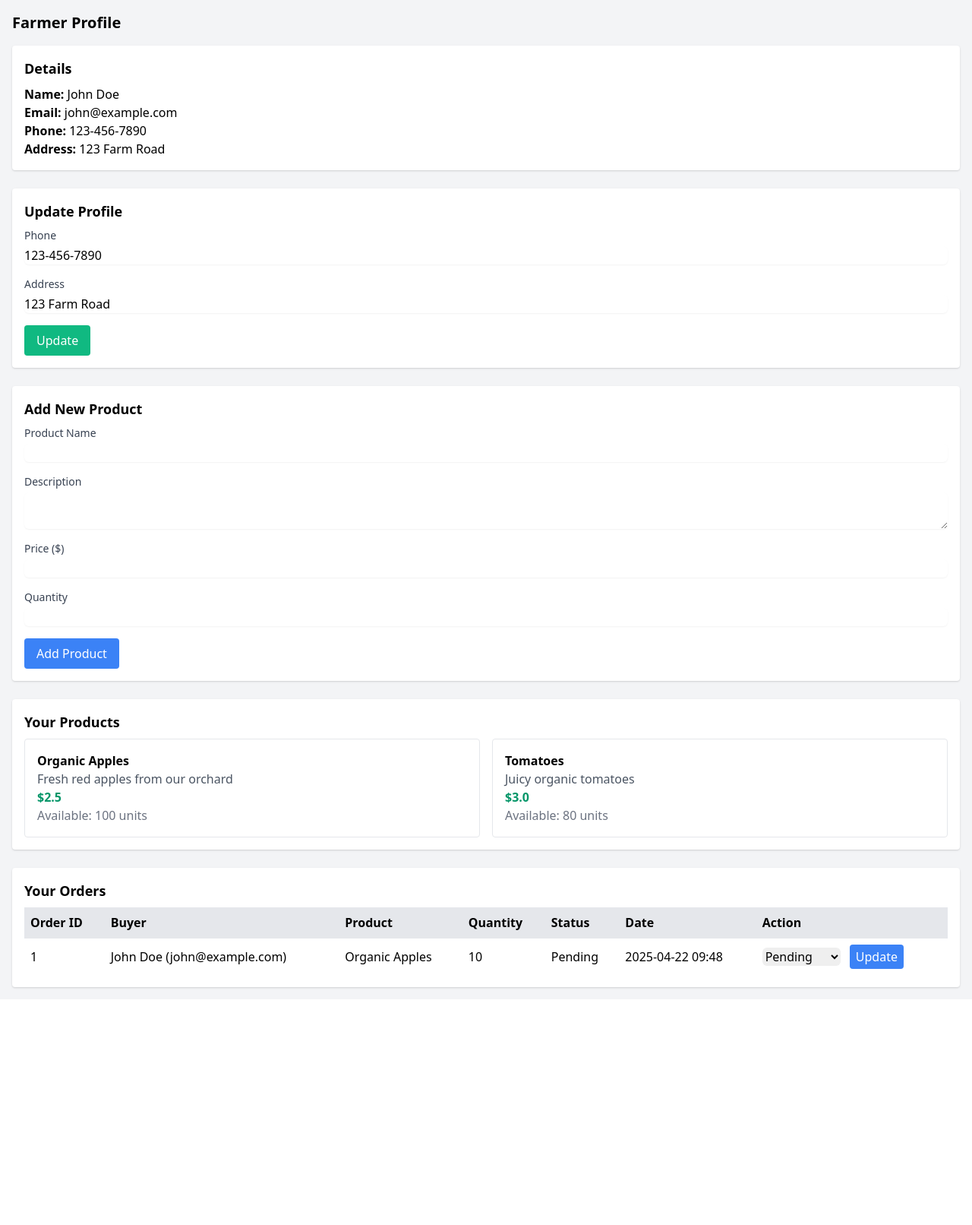
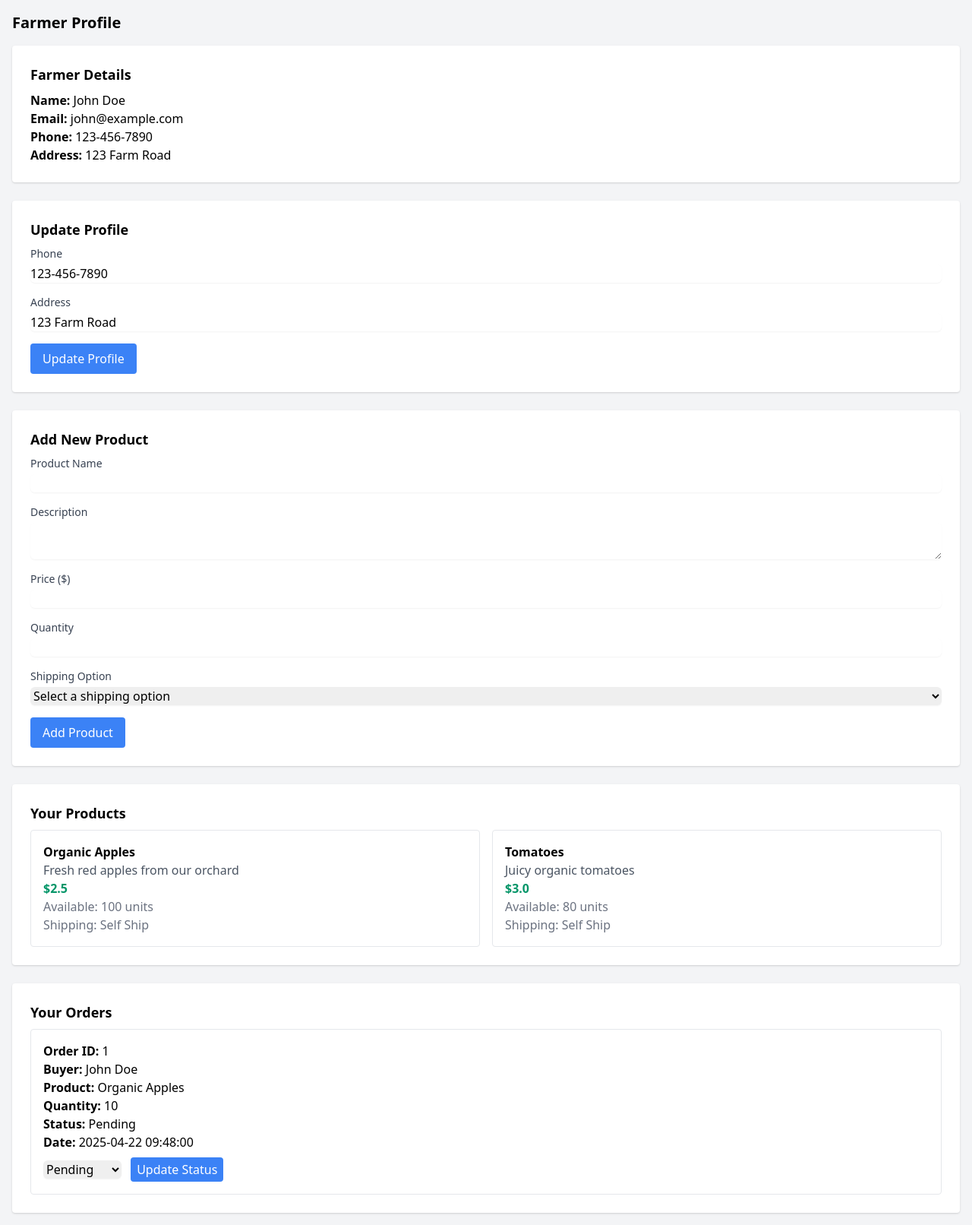
Before and after one commit to yash-goyal-0910/farm_cart, a Flask app: page /profile/1 in a window 1280 px wide. Shown: the part 96-1708 px from the top of the page at 76% size. Before the commit the page ends 1399 px from the top, so only its background shows below. Run offline with Flask 3, Linux system fonts and the light colour scheme; a user stored in the database is signed in.

Commit message:
added multiple shipping capabilities

```diff
--- a/app.py
+++ b/app.py
@@ -6,6 +6,7 @@ from datetime import datetime
 import os
 import logging
 from sqlalchemy.exc import OperationalError
+from sqlalchemy import or_
 
 # Configure logging
 logging.basicConfig(level=logging.INFO, format='%(asctime)s - %(levelname)s - %(message)s')
@@ -49,6 +50,7 @@ class Product(db.Model):
     price = db.Column(db.Float, nullable=False)
     quantity = db.Column(db.Integer, nullable=False)
     farmer_id = db.Column(db.Integer, db.ForeignKey('farmer.id'), nullable=False)
+    shipping_option = db.Column(db.String(50), nullable=False)
 
 class Order(db.Model):
     id = db.Column(db.Integer, primary_key=True)
@@ -77,9 +79,32 @@ except OperationalError as e:
 @app.route('/')
 def index():
     try:
-        products = Product.query.all()
-        logger.info(f"Retrieved {len(products)} products from database")
-        return render_template('index.html', products=products)
+        # Get search and filter parameters
+        search_query = request.args.get('search', '').strip()
+        farmer_filter = request.args.get('farmer', '').strip()
+
+        # Base query
+        query = Product.query
+
+        # Apply search filter (name or description)
+        if search_query:
+            search_term = f'%{search_query}%'
+            query = query.filter(or_(
+                Product.name.ilike(search_term),
+                Product.description.ilike(search_term)
+            ))
+
+        # Apply farmer filter
+        if farmer_filter:
+            query = query.join(Farmer).filter(Farmer.name.ilike(f'%{farmer_filter}%'))
+
+        products = query.all()
+
+        # Get all farmers for filter dropdown
+        farmers = Farmer.query.all()
+
+        logger.info(f"Retrieved {len(products)} products with search: '{search_query}', farmer: '{farmer_filter}'")
+        return render_template('index.html', products=products, farmers=farmers, search_query=search_query, farmer_filter=farmer_filter)
     except OperationalError as e:
         logger.error(f"Error querying products: {e}")
         return jsonify({'error': 'Database error, please try again later'}), 500
@@ -206,9 +231,14 @@ def add_product():
         description = data.get('description')
         price = data.get('price')
         quantity = data.get('quantity')
+        shipping_option = data.get('shipping_option')
 
-        if not all([name, price, quantity]):
-            flash('Name, price, and quantity are required', 'error')
+        if not all([name, price, quantity, shipping_option]):
+            flash('Name, price, quantity, and shipping option are required', 'error')
+            return redirect(url_for('profile', farmer_id=current_user.id))
+
+        if shipping_option not in ['Self Ship', 'Shiprocket']:
+            flash('Invalid shipping option', 'error')
             return redirect(url_for('profile', farmer_id=current_user.id))
 
         try:
@@ -226,11 +256,12 @@ def add_product():
             description=description,
             price=price,
             quantity=quantity,
-            farmer_id=current_user.id
+            farmer_id=current_user.id,
+            shipping_option=shipping_option
         )
         db.session.add(product)
         db.session.commit()
-        logger.info(f"Added product: {name} by farmer ID: {current_user.id}")
+        logger.info(f"Added product: {name} by farmer ID: {current_user.id} with shipping: {shipping_option}")
         flash('Product added successfully!', 'success')
         return redirect(url_for('profile', farmer_id=current_user.id))
     except Exception as e:
@@ -356,19 +387,23 @@ def update_farmer(farmer_id):
 def api_add_product():
     try:
         data = request.get_json()
-        if not data or not all(key in data for key in ['name', 'price', 'quantity']):
+        if not data or not all(key in data for key in ['name', 'price', 'quantity', 'shipping_option']):
             return jsonify({'error': 'Missing required fields'}), 400
+
+        if data['shipping_option'] not in ['Self Ship', 'Shiprocket']:
+            return jsonify({'error': 'Invalid shipping option'}), 400
 
         product = Product(
             name=data['name'],
             description=data.get('description'),
             price=data['price'],
             quantity=data['quantity'],
-            farmer_id=current_user.id
+            farmer_id=current_user.id,
+            shipping_option=data['shipping_option']
         )
         db.session.add(product)
         db.session.commit()
-        logger.info(f"Added product via API: {data['name']}")
+        logger.info(f"Added product via API: {data['name']} with shipping: {data['shipping_option']}")
         return jsonify({'message': 'Product added successfully', 'id': product.id}), 201
     except Exception as e:
         logger.error(f"Error adding product: {e}")
@@ -386,7 +421,8 @@ def get_products():
             'description': p.description,
             'price': p.price,
             'quantity': p.quantity,
-            'farmer': p.farmer.name if p.farmer else 'Unknown'
+            'farmer': p.farmer.name if p.farmer else 'Unknown',
+            'shipping_option': p.shipping_option
         } for p in products])
     except Exception as e:
         logger.error(f"Error retrieving products: {e}")
--- a/templates/profile.html
+++ b/templates/profile.html
@@ -3,7 +3,7 @@
 <head>
     <meta charset="UTF-8">
     <meta name="viewport" content="width=device-width, initial-scale=1.0">
-    <title>Farmer Profile - Farmers Market Platform</title>
+    <title>Profile - Farmers Market Platform</title>
     <link href="https://cdn.jsdelivr.net/npm/tailwindcss@2.2.19/dist/tailwind.min.css" rel="stylesheet">
 </head>
 <body class="bg-gray-100">
@@ -17,8 +17,6 @@
 
     <main class="container mx-auto p-4">
         <h2 class="text-xl font-semibold mb-4">Farmer Profile</h2>
-
-        <!-- Flash Messages -->
         {% with messages = get_flashed_messages(with_categories=true) %}
             {% if messages %}
                 {% for category, message in messages %}
@@ -30,8 +28,8 @@
         {% endwith %}
 
         <!-- Farmer Details -->
-        <div class="bg-white p-4 rounded shadow mb-6">
-            <h3 class="text-lg font-semibold mb-2">Details</h3>
+        <div class="bg-white p-6 rounded shadow mb-6">
+            <h3 class="text-lg font-semibold mb-2">Farmer Details</h3>
             <p><strong>Name:</strong> {{ farmer.name }}</p>
             <p><strong>Email:</strong> {{ farmer.email }}</p>
             <p><strong>Phone:</strong> {{ farmer.phone or 'Not provided' }}</p>
@@ -39,47 +37,55 @@
         </div>
 
         <!-- Update Profile Form -->
-        <div class="bg-white p-4 rounded shadow mb-6">
+        <div class="bg-white p-6 rounded shadow mb-6">
             <h3 class="text-lg font-semibold mb-2">Update Profile</h3>
-            <div class="space-y-4">
+            <form method="POST" action="{{ url_for('update_farmer', farmer_id=farmer.id) }}" class="space-y-4">
                 <div>
                     <label for="phone" class="block text-sm font-medium text-gray-700">Phone</label>
-                    <input type="text" id="phone" value="{{ farmer.phone or '' }}" class="mt-1 block w-full border-gray-300 rounded-md shadow-sm">
+                    <input type="text" id="phone" name="phone" value="{{ farmer.phone or '' }}" class="mt-1 block w-full border-gray-300 rounded-md shadow-sm">
                 </div>
                 <div>
                     <label for="address" class="block text-sm font-medium text-gray-700">Address</label>
-                    <input type="text" id="address" value="{{ farmer.address or '' }}" class="mt-1 block w-full border-gray-300 rounded-md shadow-sm">
+                    <input type="text" id="address" name="address" value="{{ farmer.address or '' }}" class="mt-1 block w-full border-gray-300 rounded-md shadow-sm">
                 </div>
-                <button onclick="updateProfile({{ farmer.id }})" class="bg-green-500 text-white px-4 py-2 rounded hover:bg-green-600">Update</button>
-            </div>
+                <button type="submit" class="bg-blue-500 text-white px-4 py-2 rounded hover:bg-blue-600">Update Profile</button>
+            </form>
         </div>
 
         <!-- Add Product Form -->
-        <div class="bg-white p-4 rounded shadow mb-6">
+        <div class="bg-white p-6 rounded shadow mb-6">
             <h3 class="text-lg font-semibold mb-2">Add New Product</h3>
-            <form method="POST" action="{{ url_for('add_product') }}">
-                <div class="mb-4">
+            <form method="POST" action="{{ url_for('add_product') }}" class="space-y-4">
+                <div>
                     <label for="name" class="block text-sm font-medium text-gray-700">Product Name</label>
                     <input type="text" id="name" name="name" required class="mt-1 block w-full border-gray-300 rounded-md shadow-sm">
                 </div>
-                <div class="mb-4">
+                <div>
                     <label for="description" class="block text-sm font-medium text-gray-700">Description</label>
                     <textarea id="description" name="description" class="mt-1 block w-full border-gray-300 rounded-md shadow-sm"></textarea>
                 </div>
-                <div class="mb-4">
+                <div>
                     <label for="price" class="block text-sm font-medium text-gray-700">Price ($)</label>
                     <input type="number" id="price" name="price" required step="0.01" min="0" class="mt-1 block w-full border-gray-300 rounded-md shadow-sm">
                 </div>
-                <div class="mb-4">
+                <div>
                     <label for="quantity" class="block text-sm font-medium text-gray-700">Quantity</label>
                     <input type="number" id="quantity" name="quantity" required min="0" class="mt-1 block w-full border-gray-300 rounded-md shadow-sm">
+                </div>
+                <div>
+                    <label for="shipping_option" class="block text-sm font-medium text-gray-700">Shipping Option</label>
+                    <select id="shipping_option" name="shipping_option" required class="mt-1 block w-full border-gray-300 rounded-md shadow-sm">
+                        <option value="" disabled selected>Select a shipping option</option>
+                        <option value="Self Ship">Self Ship</option>
+                        <option value="Shiprocket">Shiprocket</option>
+                    </select>
                 </div>
                 <button type="submit" class="bg-blue-500 text-white px-4 py-2 rounded hover:bg-blue-600">Add Product</button>
             </form>
         </div>
 
         <!-- Products -->
-        <div class="bg-white p-4 rounded shadow mb-6">
+        <div class="bg-white p-6 rounded shadow mb-6">
             <h3 class="text-lg font-semibold mb-2">Your Products</h3>
             {% if products %}
                 <div class="grid grid-cols-1 md:grid-cols-2 gap-4">
@@ -89,93 +95,47 @@
                             <p class="text-gray-600">{{ product.description or 'No description' }}</p>
                             <p class="text-green-600 font-bold">${{ product.price }}</p>
                             <p class="text-gray-500">Available: {{ product.quantity }} units</p>
+                            <p class="text-gray-500">Shipping: {{ product.shipping_option }}</p>
                         </div>
                     {% endfor %}
                 </div>
             {% else %}
-                <p class="text-gray-500">No products listed.</p>
+                <p class="text-gray-500">No products added yet.</p>
             {% endif %}
         </div>
 
         <!-- Orders -->
-        <div class="bg-white p-4 rounded shadow">
+        <div class="bg-white p-6 rounded shadow">
             <h3 class="text-lg font-semibold mb-2">Your Orders</h3>
             {% if orders %}
-                <table class="w-full text-left">
-                    <thead>
-                        <tr class="bg-gray-200">
-                            <th class="p-2">Order ID</th>
-                            <th class="p-2">Buyer</th>
-                            <th class="p-2">Product</th>
-                            <th class="p-2">Quantity</th>
-                            <th class="p-2">Status</th>
-                            <th class="p-2">Date</th>
-                            <th class="p-2">Action</th>
-                        </tr>
-                    </thead>
-                    <tbody>
+                <div class="space-y-4">
                     {% for order in orders %}
-                            <tr class="border-t">
-                                <td class="p-2">{{ order.id }}</td>
-                                <td class="p-2">{{ order.buyer_name }} ({{ order.buyer_email }})</td>
-                                <td class="p-2">{{ order.product.name }}</td>
-                                <td class="p-2">{{ order.quantity }}</td>
-                                <td class="p-2">{{ order.status }}</td>
-                                <td class="p-2">{{ order.order_date.strftime('%Y-%m-%d %H:%M') }}</td>
-                                <td class="p-2">
-                                    {% if order.status == 'Completed' %}
-                                        <span class="text-gray-500">Completed (Locked)</span>
-                                    {% else %}
-                                        <form method="POST" action="{{ url_for('update_order_status', order_id=order.id) }}">
-                                            <select name="status" class="border-gray-300 rounded-md">
+                        <div class="border p-4 rounded">
+                            <p><strong>Order ID:</strong> {{ order.id }}</p>
+                            <p><strong>Buyer:</strong> {{ order.buyer_name }}</p>
+                            <p><strong>Product:</strong> {{ order.product.name }}</p>
+                            <p><strong>Quantity:</strong> {{ order.quantity }}</p>
+                            <p><strong>Status:</strong> {{ order.status }}</p>
+                            <p><strong>Date:</strong> {{ order.order_date.strftime('%Y-%m-%d %H:%M:%S') }}</p>
+                            {% if order.status != 'Completed' %}
+                                <form method="POST" action="{{ url_for('update_order_status', order_id=order.id) }}" class="mt-2">
+                                    <select name="status" class="border-gray-300 rounded-md shadow-sm">
                                         <option value="Pending" {% if order.status == 'Pending' %}selected{% endif %}>Pending</option>
                                         <option value="Completed" {% if order.status == 'Completed' %}selected{% endif %}>Completed</option>
                                         <option value="Cancelled" {% if order.status == 'Cancelled' %}selected{% endif %}>Cancelled</option>
                                     </select>
-                                            <button type="submit" class="ml-2 bg-blue-500 text-white px-2 py-1 rounded hover:bg-blue-600">Update</button>
+                                    <button type="submit" class="ml-2 bg-blue-500 text-white px-2 py-1 rounded hover:bg-blue-600">Update Status</button>
                                 </form>
+                            {% else %}
+                                <p class="text-gray-500 mt-2">Completed (Locked)</p>
                             {% endif %}
-                                </td>
-                            </tr>
+                        </div>
                     {% endfor %}
-                    </tbody>
-                </table>
+                </div>
             {% else %}
-                <p class="text-gray-500">No orders received.</p>
+                <p class="text-gray-500">No orders yet.</p>
             {% endif %}
         </div>
     </main>
-
-    <script>
-        async function updateProfile(farmerId) {
-            const phone = document.getElementById('phone').value;
-            const address = document.getElementById('address').value;
-
-            const data = {};
-            if (phone) data.phone = phone;
-            if (address) data.address = address;
-
-            if (Object.keys(data).length === 0) {
-                alert('Please provide at least one field to update');
-                return;
-            }
-
-            try {
-                const response = await fetch(`/api/farmers/${farmerId}`, {
-                    method: 'PUT',
-                    headers: { 'Content-Type': 'application/json' },
-                    body: JSON.stringify(data)
-                });
-                const result = await response.json();
-                alert(result.message || result.error);
-                if (response.ok) {
-                    window.location.reload();
-                }
-            } catch (error) {
-                alert('Error updating profile');
-                console.error(error);
-            }
-        }
-    </script>
 </body>
 </html>
```
Also changed, not shown: init_db (1).py (deleted, +0 -80 lines), init_db.py (added, +132 -0 lines), templates/index.html (+23 -2 lines), farmers_market.db. Lines whose indentation alone changed are shown as unchanged.
